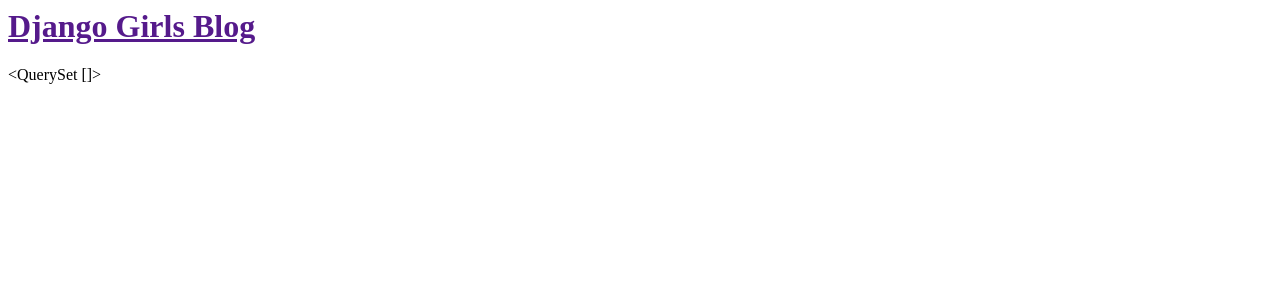
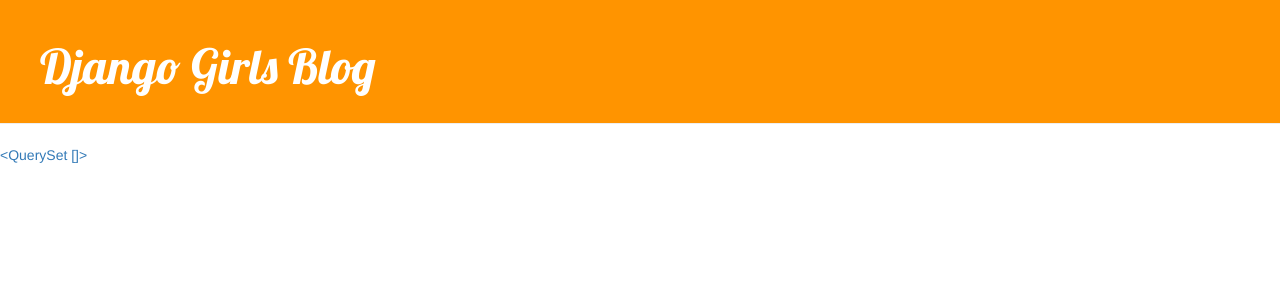
Before and after one commit to yuricho43/myjango, a Django app: page / in a window 1280 px wide. Shown: the top 300 px of the page. Run offline with Django 4.2, Linux system fonts and the light colour scheme; data that the repository does not hold is empty; some libraries are stand-ins or nearby versions.

Commit message:
[ref] CSS Apply

```diff
--- /dev/null
+++ b/mysite/blog/static/css/blog.css
@@ -0,0 +1,46 @@
+.page-header {
+    background-color: #ff9400;
+    margin-top: 0;
+    padding: 20px 20px 20px 40px;
+}
+
+.page-header h1, .page-header h1 a, .page-header h1 a:visited, .page-header h1 a:active {
+    color: #ffffff;
+    font-size: 36pt;
+    text-decoration: none;
+}
+
+.content {
+    margin-left: 40px;
+}
+
+h1, h2, h3, h4 {
+    font-family: 'Lobster', cursive;
+}
+
+.date {
+    color: #00ff00;
+}
+
+.save {
+    float: right;
+}
+
+.post-form textarea, .post-form input {
+    width: 100%;
+}
+
+.top-menu, .top-menu:hover, .top-menu:visited {
+    color: #ffffff;
+    float: right;
+    font-size: 26pt;
+    margin-right: 20px;
+}
+
+.post {
+    margin-bottom: 70px;
+}
+
+.post h1 a, .post h1 a:visited {
+    color: #ff0000;
+}
--- a/mysite/blog/templates/blog/post_list.html
+++ b/mysite/blog/templates/blog/post_list.html
@@ -1,19 +1,31 @@
+{% load static %}
 <html>
     <head>
         <title>Django Girls blog</title>
+        <link rel="stylesheet" href="//maxcdn.bootstrapcdn.com/bootstrap/3.2.0/css/bootstrap.min.css">
+        <link rel="stylesheet" href="//maxcdn.bootstrapcdn.com/bootstrap/3.2.0/css/bootstrap-theme.min.css">
+        <link rel="stylesheet" href="{% static 'css/blog.css' %}">
+        <link href="//fonts.googleapis.com/css?family=Lobster&subset=latin,latin-ext" rel="stylesheet" type="text/css">
+
     </head>
     <body>
-        <div>
+        <div class="page-header">
             <h1><a href="">Django Girls Blog</a></h1>
+            <a href="https://en.wikipedia.org/wiki/Django" class="external_link" id="link_to_wiki_page">
         </div>
 
+<div class="content container">
+    <div class="row">
+        <div class="col-md-8">
         {% for post in posts %}
-           <div>
+           <div class="post">
                 <p>published: {{ post.published_date }}</p>
                 <h1><a href="">{{ post.title }}</a></h1>
                 <p>{{ post.text|linebreaksbr }}</p>
            </div>
         {% endfor %}
-        {{posts}}
+        </div>
+    </div>
+</div>        {{posts}}
     </body>
 </html>
```
